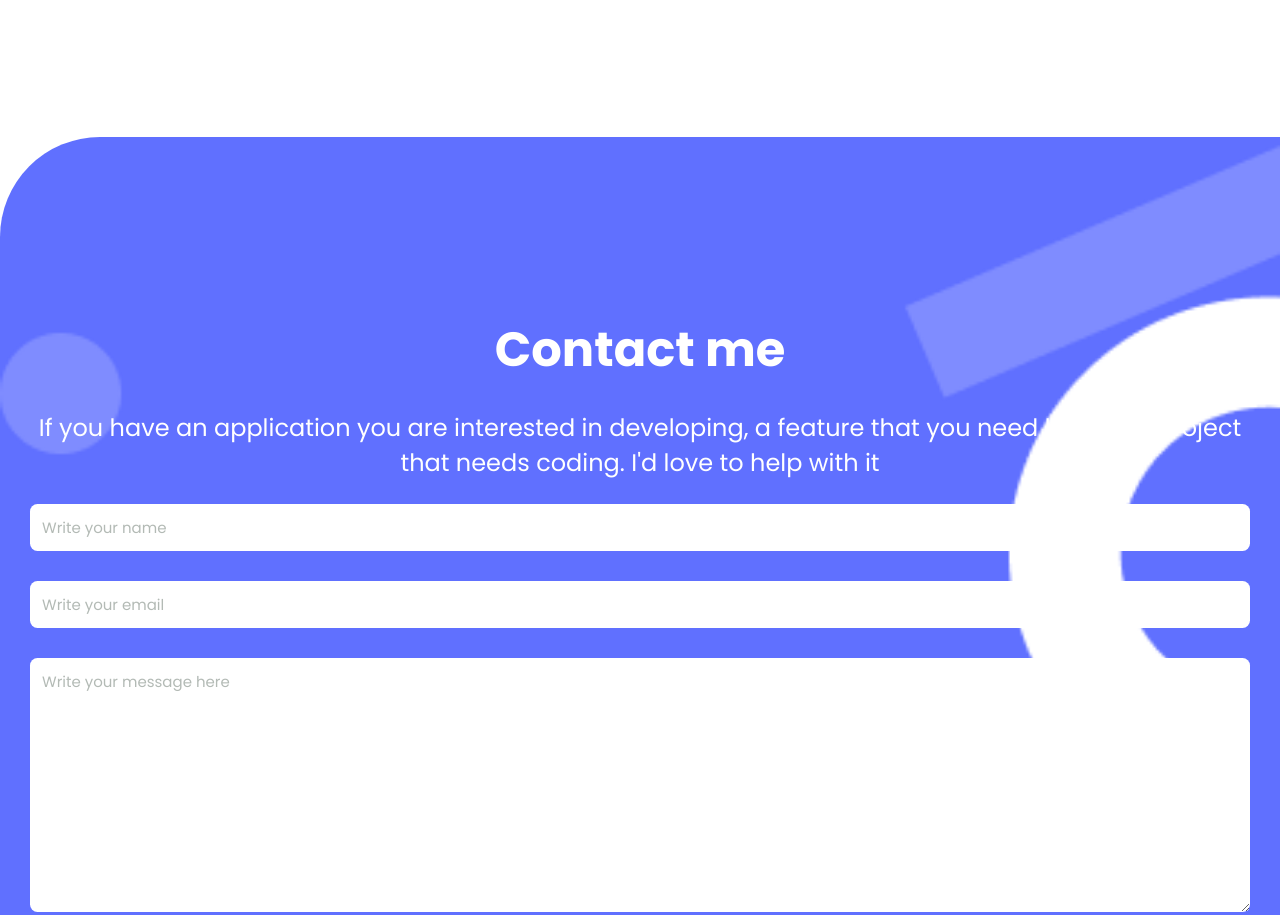
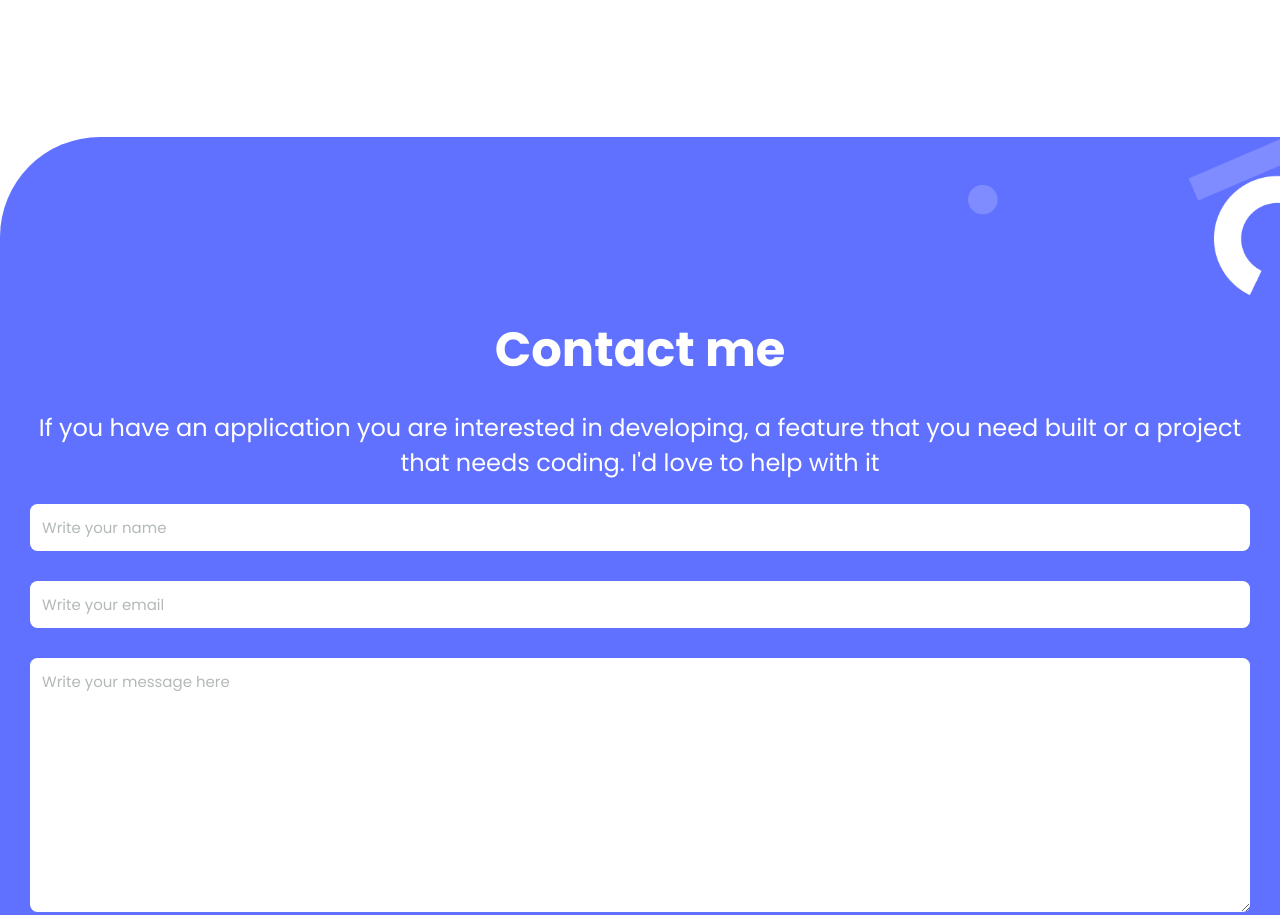
Before and after one commit to SlowKingV/portfolio-project, a website: page index.html in a window 1280 px wide. Shown: the part 8200-9115 px from the top of the page. Drawn offline with Linux system fonts and the light colour scheme.

Commit message:
Add background image to form section

```diff
--- a/styles.css
+++ b/styles.css
@@ -273,8 +273,10 @@ header {
   position: relative;
   top: -7rem;
   background-image: url('assets/backgroundform.png');
-  background-size: cover;
+  background-repeat: no-repeat;
+  background-size: auto 95%;
   background-position: right top;
+  box-shadow: 0 7rem 0 #6070ff;
 
 }
 
```
